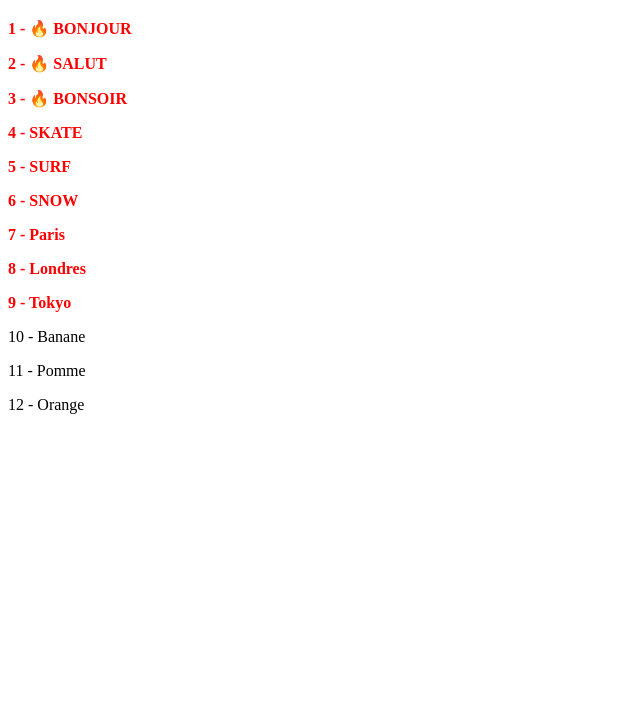
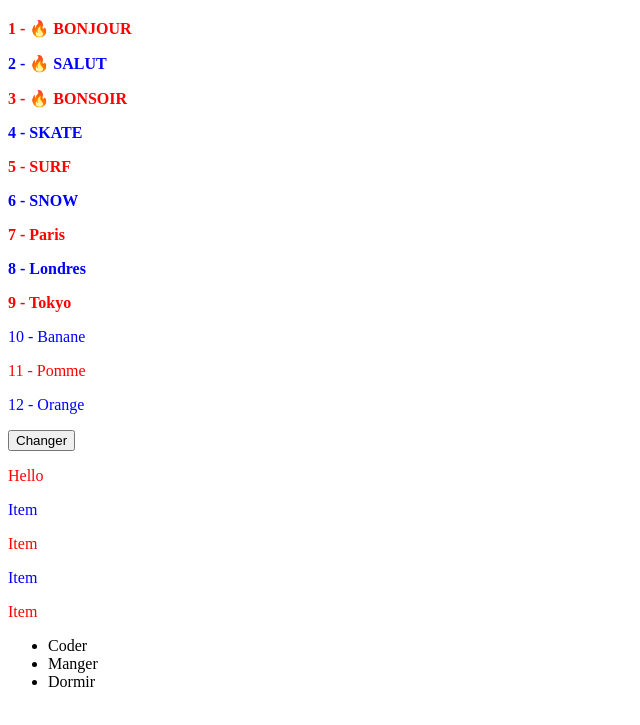
Before and after one commit to camch-prog/JS---Adrar-Camille, a plain HTML site: page exo JS/exercice perso/index.html in a window 1280 px wide. Shown: the part 61-786 px from the top of the page, without its empty margins (0-640 px from the left). Drawn offline with Linux system fonts and the light colour scheme.

Commit message:
modified:   exo JS/exercice fonction ajouter texte/js.js 	modified:   exo JS/exercice perso/css.css 	modified:   exo JS/exercice perso/index.html 	new file:   exo JS/exo addeventlistener/html.html 	new file:   exo JS/exo addeventlistener/js.js

```diff
--- a/exo JS/exercice fonction ajouter texte/js.js
+++ b/exo JS/exercice fonction ajouter texte/js.js
@@ -7,4 +7,4 @@
     paragraphe.innerHTML = paragraphe.innerHTML +" - " + texte;
     body.appendChild(paragraphe);
 }
-ajouterTexte("Jojolasticot", "Siuuuuuuuuuuuuu")
+ajouterTexte("Jojolasticot", "Siuuuuuuuuuuuuu");
--- a/exo JS/exercice perso/css.css
+++ b/exo JS/exercice perso/css.css
@@ -2,3 +2,10 @@
     color: red;
     font-weight: bold;
 }
+.red {
+    color: red;
+}
+
+.blue {
+    color: blue;
+}
--- a/exo JS/exercice perso/index.html
+++ b/exo JS/exercice perso/index.html
@@ -53,5 +53,41 @@
         arrayQuatre.map((x,y)=> x.innerHTML =  (y+1) + " - "+ x.innerHTML)
     </script>
 <!-- EXERCICE 5 -->
+    <button>Changer</button>
+    <p>Hello</p>
+    <script>
+        let bouton = document.getElementsByTagName("button")[0];
+        bouton.addEventListener('click', () => {
+            let paragraph = document.getElementsByTagName("p")[12];
+            paragraph.innerHTML = "clicked!"
+        })
+    </script>
+<!-- EXERCICE 6 -->
+    <p>Item</p>
+    <p>Item</p>
+    <p>Item</p>
+    <p>Item</p>
+    <script>
+        let paragraphSix = document.getElementsByTagName("p");
+        let arraySix = Array.from(paragraphSix);
+        arraySix.map((x, y)=>{
+            if(y % 2===0){
+                x.classList.add("red")
+            }
+            else{
+                x.classList.add('blue')
+            }
+        })
+    </script>
+<!-- EXERCICE 7 -->
+    <ul>
+        <li>Coder</li>
+        <li>Manger</li>
+        <li>Dormir</li>
+    </ul>
+    <script>
+        let liste = document.getElementsByTagName("li");
+
+    </script>
 </body>
 </html>
--- /dev/null
+++ b/exo JS/exo addeventlistener/js.js
@@ -0,0 +1,4 @@
+let titre = document.getElementsByTagName("h1")[0];
+titre.addEventListener("click",()=>{
+    titre.innerText = ":)"
+})
```
Also changed, not shown: exo JS/exo addeventlistener/html.html (added, +12 -0 lines).
